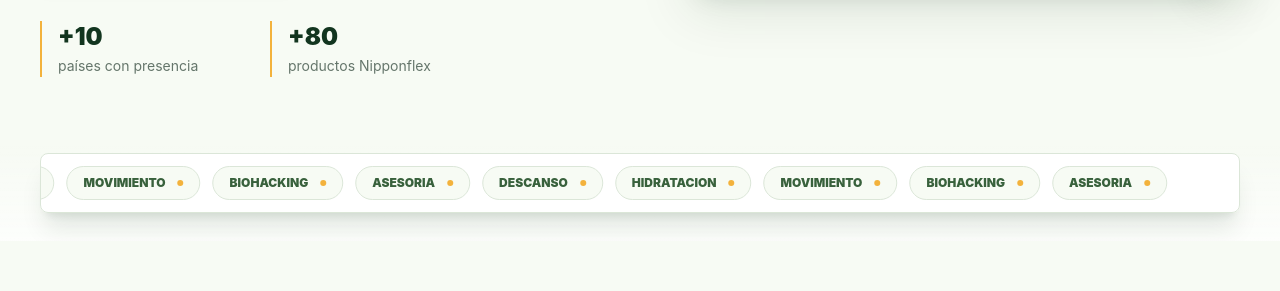
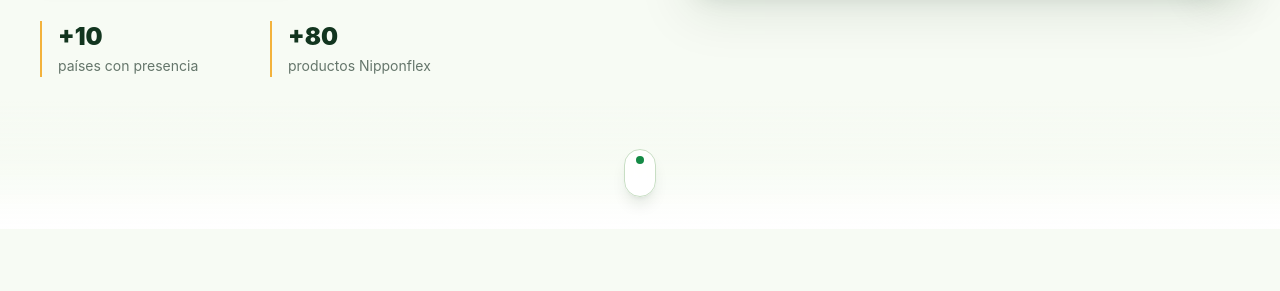
Before and after one commit to matiasvengas12-spec/nipponflex-web, a React (Vite) app: page / in a window 1280 px wide. Shown: the part 802-1093 px from the top of the page. Built offline with nearby package versions, Linux system fonts and the light colour scheme.

Commit message:
Replace marquee bridge with scroll cue

```diff
--- a/src/components/landing/BiohackingSection.jsx
+++ b/src/components/landing/BiohackingSection.jsx
@@ -27,7 +27,10 @@ const biohackingPillars = [
 
 function BiohackingSection() {
   return (
-    <section className="bg-[#f7fbf4] px-4 py-14 sm:px-8 sm:py-20 lg:px-10">
+    <section
+      id="biohacking"
+      className="bg-[#f7fbf4] px-4 py-14 sm:px-8 sm:py-20 lg:px-10"
+    >
       <div className="mx-auto max-w-7xl">
         <div className="grid gap-8 lg:grid-cols-[1.05fr_0.95fr] lg:items-center">
           <div>
--- a/src/components/landing/HeroSection.jsx
+++ b/src/components/landing/HeroSection.jsx
@@ -73,32 +73,15 @@ function HeroSection() {
           </div>
         </div>
       </div>
-      <div className="pointer-events-none absolute inset-x-0 bottom-0 h-24 bg-gradient-to-b from-transparent to-white/70" />
-      <div className="relative z-10 mx-auto -mt-5 max-w-7xl px-4 pb-7 sm:px-8 lg:px-10">
-        <div className="overflow-hidden rounded-lg border border-[#dbe6d8] bg-white/95 shadow-xl shadow-green-950/10 backdrop-blur">
-          <div className="fx-bridge-track flex w-max items-center gap-3 px-4 py-3">
-            {[
-              'Descanso',
-              'Hidratacion',
-              'Movimiento',
-              'Biohacking',
-              'Asesoria',
-              'Descanso',
-              'Hidratacion',
-              'Movimiento',
-              'Biohacking',
-              'Asesoria',
-            ].map((item, index) => (
-              <span
-                key={`${item}-${index}`}
-                className="inline-flex items-center gap-3 whitespace-nowrap rounded-full border border-[#dbe6d8] bg-[#f7fbf4] px-4 py-2 text-xs font-black uppercase tracking-normal text-[#38613c]"
-              >
-                {item}
-                <span className="h-1.5 w-1.5 rounded-full bg-[#f3b23c]" />
-              </span>
-            ))}
-          </div>
-        </div>
+      <div className="pointer-events-none absolute inset-x-0 bottom-0 h-32 bg-gradient-to-b from-transparent via-[#f7fbf4]/80 to-white" />
+      <div className="relative z-10 mx-auto -mt-6 flex max-w-7xl justify-center px-4 pb-8 sm:px-8 lg:px-10">
+        <a
+          href="#biohacking"
+          aria-label="Bajar a biohacking"
+          className="group pointer-events-auto flex h-12 w-8 items-start justify-center rounded-full border border-[#c8dec4] bg-white/90 p-1.5 shadow-lg shadow-green-950/10 backdrop-blur transition hover:-translate-y-0.5 hover:border-[#148a45] focus:outline-none focus:ring-4 focus:ring-[#d9ebd6]"
+        >
+          <span className="h-2 w-2 rounded-full bg-[#148a45] transition group-hover:translate-y-4" />
+        </a>
       </div>
     </section>
   )
--- a/src/index.css
+++ b/src/index.css
@@ -48,16 +48,6 @@ html {
   }
 }
 
-@keyframes fx-bridge-slide {
-  from {
-    transform: translateX(0);
-  }
-
-  to {
-    transform: translateX(-50%);
-  }
-}
-
 .fx-reveal {
   animation: fx-fade-up 0.75s cubic-bezier(0.22, 1, 0.36, 1) both;
 }
@@ -76,10 +66,6 @@ html {
 
 .fx-soft-float {
   animation: fx-soft-float 7s ease-in-out infinite;
-}
-
-.fx-bridge-track {
-  animation: fx-bridge-slide 18s linear infinite;
 }
 
 .fx-card {
```
